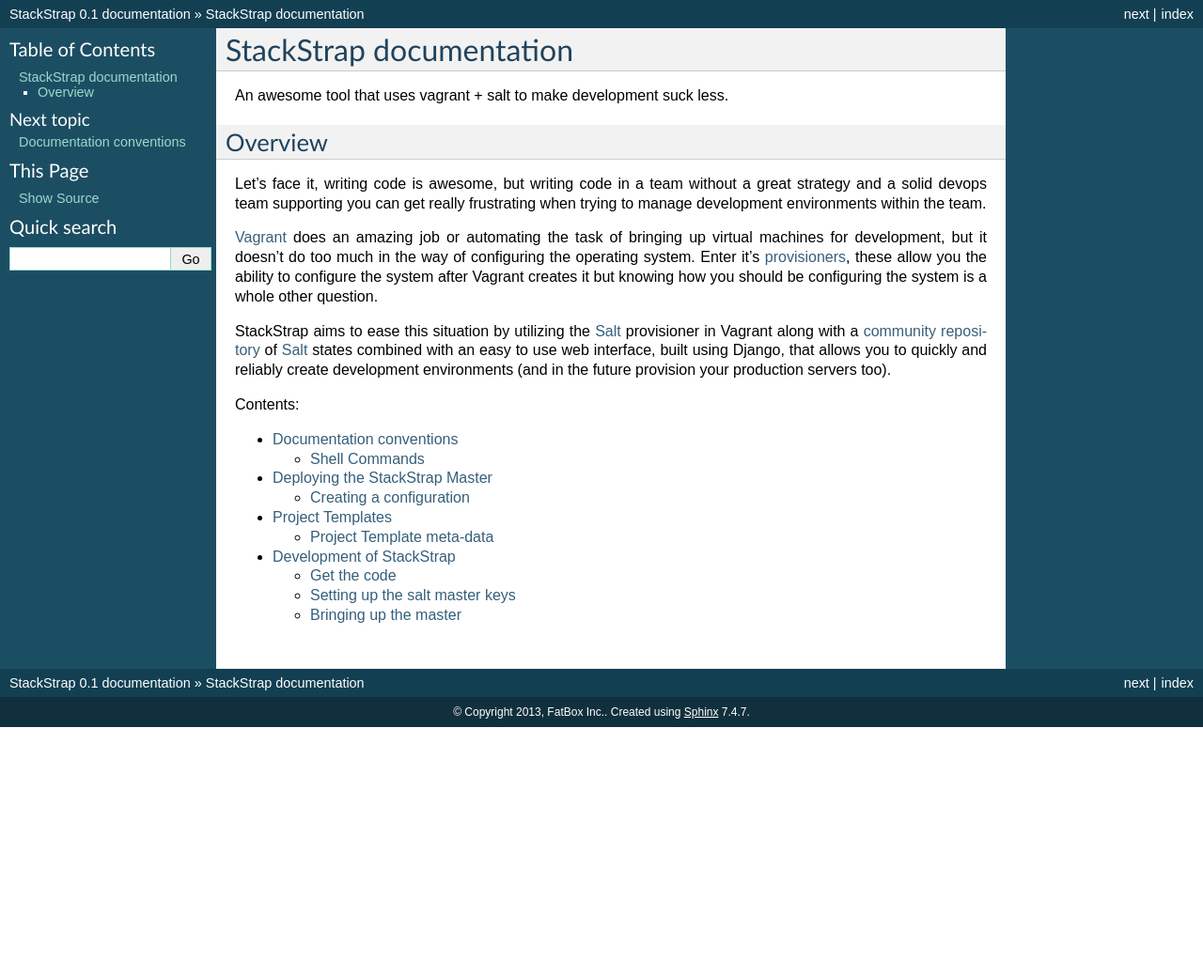
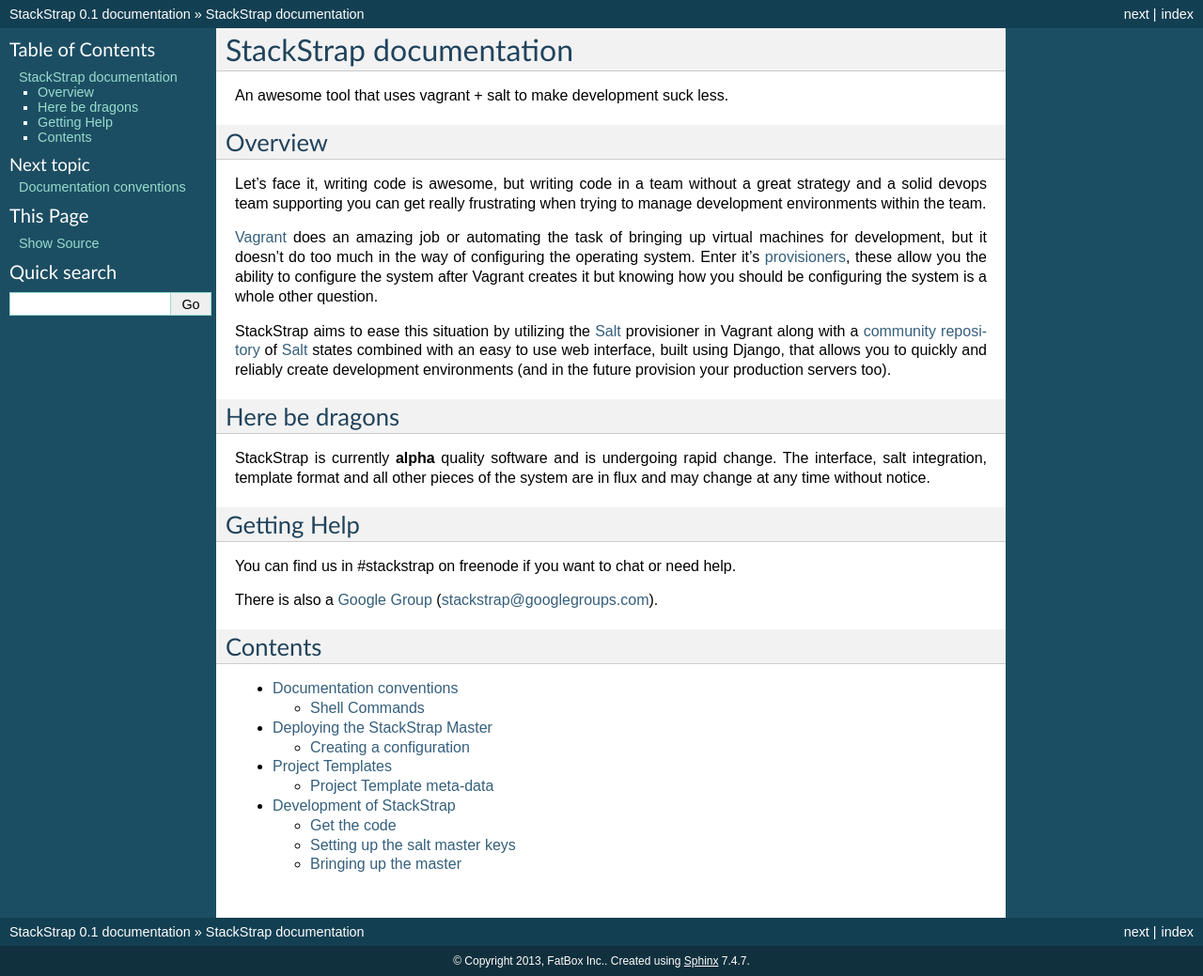
Before and after one commit to stackstrap/stackstrap, a Sphinx documentation site: the page built from docs/index.rst, in a window 1280 px wide. Shown: the whole page at 94% size. Built offline with Sphinx 7.4.7, drawn with Linux system fonts in a browser that asks for light colours; before the commit the page ends 900 px from its top, so only the background shows below that.

Commit message:
Add notes about alpha status & where to get help

```diff
--- a/docs/index.rst
+++ b/docs/index.rst
@@ -23,7 +23,20 @@
 reliably create development environments (and in the future provision your
 production servers too).
 
-Contents:
+Here be dragons
+---------------
+StackStrap is currently **alpha** quality software and is undergoing rapid
+change. The interface, salt integration, template format and all other pieces
+of the system are in flux and may change at any time without notice.
+
+Getting Help
+------------
+You can find us in #stackstrap on freenode if you want to chat or need help.
+
+There is also a `Google Group`_ (stackstrap@googlegroups.com).
+
+Contents
+--------
 
 .. toctree::
    :maxdepth: 2
@@ -37,3 +50,4 @@
 .. _Salt: http://saltstack.com/
 .. _provisioners: http://docs.vagrantup.com/v2/provisioning/index.html
 .. _community repository: https://github.com/fatbox/stackstrap-salt
+.. _Google Group: https://groups.google.com/d/forum/stackstrap
```
